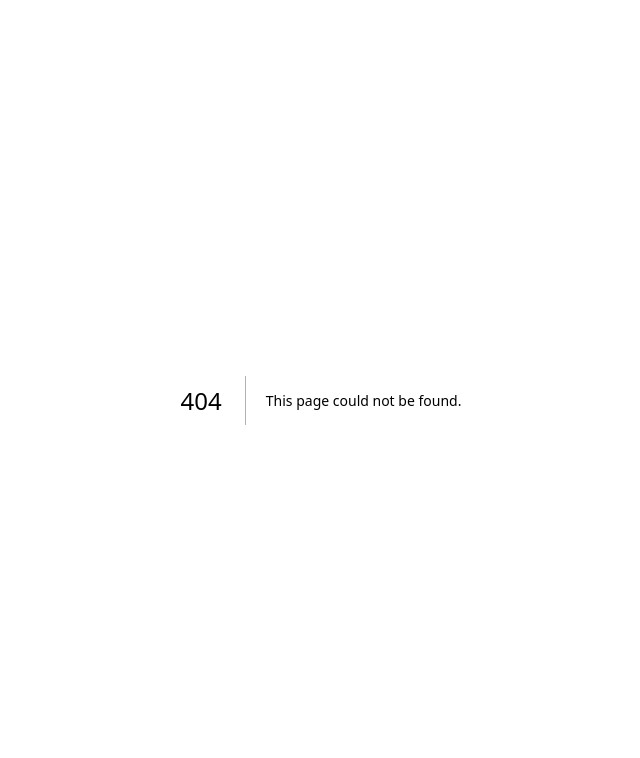
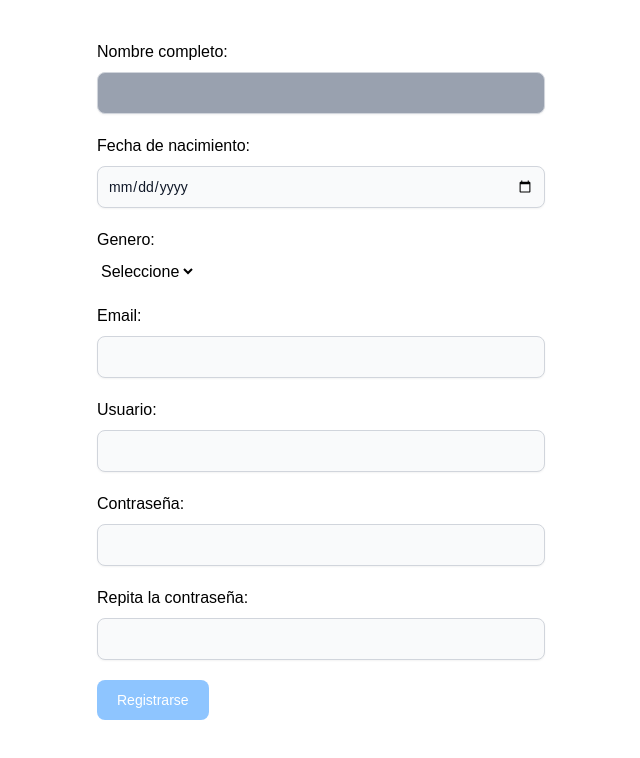
Before and after one commit to DuckHappy/quackly-frontend, a Next.js app: page /register in a window 1280 px wide. Before the commit this address had no page. Shown: the top 758 px of the page, without its empty margins (319-959 px from the left). Built offline with nearby package versions, Linux system fonts and the light colour scheme.

Commit message:
feat: add register page with basic style

```diff
--- a/src/app/globals.css
+++ b/src/app/globals.css
@@ -2,18 +2,17 @@
 @import "tailwindcss";
 
 :root {
-  --background: #ffffff;
-  --foreground: #171717;
+  --background: oklch(1 0 0);
+  --black: oklch(0 0 0);
+  --skyblue: oklch(80.74% 0.134 220.62);
 }
 
-
-
-@media (prefers-color-scheme: dark) {
+/* @media (prefers-color-scheme: dark) {
   :root {
-    --background: #0a0a0a;
+    --background: oklch(0 0 0);
     --foreground: #ededed;
   }
-}
+} */
 
 body {
   background: var(--background);
--- a/src/app/layout.tsx
+++ b/src/app/layout.tsx
@@ -17,6 +17,7 @@ export const metadata: Metadata = {
   description: "Generated by create next app",
 };
 
+// Es el layout principal.
 export default function RootLayout({
   children,
 }: Readonly<{
--- a/src/app/page.tsx
+++ b/src/app/page.tsx
@@ -5,6 +5,7 @@ import { Button } from "@/components/Button";
 import { AuthModal } from "@/components/AuthModal";
 import Image from "next/image";
 import { Logo } from "@/components/Logo";
+import LinkButton from "@/components/LinkButton";
 
 
 export default function Home() {
@@ -12,8 +13,8 @@ export default function Home() {
     <main className="flex flex-col items-center justify-start min-h-screen bg-gray-50 pt-3 ">
       <Logo />
       <Title />
-      <Button label="Login" variant="primary" onClick={() => {}} />
-      <Button label="Registro" variant="secondary" onClick={() => {}} />
+      <LinkButton label="Login" href="/login" variant="primary" onClick={() => {}} />
+      <LinkButton label="Registro" href="/register"  variant="secondary" onClick={() => {}} />
     </main>
   );
 }
--- /dev/null
+++ b/src/app/register/page.tsx
@@ -0,0 +1,129 @@
+// guardar los valores de todos los campos del formulario.
+"use client";
+import { useState } from "react";
+
+export default function RegisterPage() {
+  const [formData, setFormData] = useState({
+    // los campos inicialmente estan vacios
+    fullName: "",
+    birthDate: "",
+    gender: "",
+    age: "",
+    email: "",
+    username: "",
+    password: "",
+    confirmPassword: "",
+  });
+
+  // funcion para actualizar los valores del formulario
+  const handleInputs = (
+    e: React.ChangeEvent<HTMLInputElement | HTMLSelectElement>
+  ) => {
+    const { name, value } = e.target; // es el input que disparó el evento (onChange).
+    setFormData({ ...formData, [name]: value }); // asegura que el resto de los campos no se pierda al actualizar uno solo.
+  };
+
+  const handleSubmit = (e: React.FormEvent<HTMLFormElement>) => {
+    e.preventDefault(); // evita que el formulario haga un reload de la página al enviar.
+    console.log("Datos del formulario: ", formData); // Falta agregar validaciones y enviar los datos al backend.
+  };
+
+  return (
+
+      <form className="max-w-md mx-auto" onSubmit={handleSubmit}>
+
+        <div className="mb-5">
+          <label className="block mb-2 mt-10 text-md font-medium text-black">
+            Nombre completo:
+          </label>
+          <input
+            className="shadow-xs bg-gray-400 border border-gray-300 text-gray-900 text-sm rounded-lg focus:ring-offset-blue-500 focus:border-blue-500 block w-full p-2.5 dark:bg-gray-700 dark:border-gray-600 dark:placeholder-gray-400 dark:text-white dark:focus:ring-blue-500 dark:focus:border-blue-500 dark:shadow-xs-light"
+            type="text"
+            name="fullName"
+            value={formData.fullName} // input siempre refleja el valor actual del estado.
+            onChange={handleInputs} // se actualiza cada vez que el user escribe
+          />
+        </div>
+        <div className="mb-5">
+          <label className="block mb-2 text-md font-medium text-black">
+            Fecha de nacimiento:
+          </label>
+          <input
+            className="shadow-xs bg-gray-50 border border-gray-300 text-gray-900 text-sm rounded-lg focus:ring-blue-500 focus:border-blue-500 block w-full p-2.5 dark:bg-gray-700 dark:border-gray-600 dark:placeholder-gray-400 dark:text-white dark:focus:ring-blue-500 dark:focus:border-blue-500 dark:shadow-xs-light"
+            type="date"
+            name="birthDate"
+            value={formData.birthDate}
+            onChange={handleInputs}
+          />
+        </div>
+        <div className="mb-5">
+          <label className="block mb-2 text-md font-medium text-black">
+            Genero:
+          </label>
+          <select
+            className=""
+            name="gender"
+            value={formData.gender}
+            onChange={handleInputs}
+          >
+            <option value="">Seleccione</option>
+            <option value="male">Masculino</option>
+            <option value="female">Femenino</option>
+            <option value="other">Otro</option>
+          </select>
+        </div>
+        <div className="mb-5">
+          <label className="block mb-2 text-md font-medium text-black">
+            Email:
+          </label>
+          <input
+            className="shadow-xs bg-gray-50 border border-gray-300 text-gray-900 text-sm rounded-lg focus:ring-blue-500 focus:border-blue-500 block w-full p-2.5 dark:bg-gray-700 dark:border-gray-600 dark:placeholder-gray-400 dark:text-white dark:focus:ring-blue-500 dark:focus:border-blue-500 dark:shadow-xs-light"
+            type="email"
+            name="email"
+            value={formData.email}
+            onChange={handleInputs}
+          />
+        </div>
+        <div className="mb-5">
+          <label className="block mb-2 text-md font-medium text-black">
+            Usuario:
+          </label>
+          <input
+            className="shadow-xs bg-gray-50 border border-gray-300 text-gray-900 text-sm rounded-lg focus:ring-blue-500 focus:border-blue-500 block w-full p-2.5 dark:bg-gray-700 dark:border-gray-600 dark:placeholder-gray-400 dark:text-white dark:focus:ring-blue-500 dark:focus:border-blue-500 dark:shadow-xs-light"
+            type="text"
+            name="username"
+            value={formData.username}
+            onChange={handleInputs}
+          />
+        </div>
+        <div className="mb-5">
+          <label className="block mb-2 text-md font-medium text-black">
+            Contraseña:
+          </label>
+          <input
+            className="shadow-xs bg-gray-50 border border-gray-300 text-gray-900 text-sm rounded-lg focus:ring-blue-500 focus:border-blue-500 block w-full p-2.5 dark:bg-gray-700 dark:border-gray-600 dark:placeholder-gray-400 dark:text-white dark:focus:ring-blue-500 dark:focus:border-blue-500 dark:shadow-xs-light"
+            type="password"
+            name="password"
+            value={formData.password}
+            onChange={handleInputs}
+          />
+        </div>
+        <div className="mb-5">
+          <label className="block mb-2 text-md font-medium text-black">
+            Repita la contraseña:
+          </label>
+          <input
+            className="shadow-xs bg-gray-50 border border-gray-300 text-gray-900 text-sm rounded-lg focus:ring-blue-500 focus:border-blue-500 block w-full p-2.5 dark:bg-gray-700 dark:border-gray-600 dark:placeholder-gray-400 dark:text-white dark:focus:ring-blue-500 dark:focus:border-blue-500 dark:shadow-xs-light"
+            type="password"
+            name="confirmPassword"
+            value={formData.confirmPassword}
+            onChange={handleInputs}
+          />
+        </div>
+        <button type="submit" className="text-white bg-blue-300 hover:bg-blue-800 focus:ring-4 focus:outline-none focus:ring-blue-300 font-medium rounded-lg text-sm px-5 py-2.5 text-center dark:bg-blue-600 dark:hover:bg-blue-700 dark:focus:ring-blue-800">
+          Registrarse
+        </button>
+      </form>
+
+  );
+}
--- /dev/null
+++ b/src/components/LinkButton.tsx
@@ -0,0 +1,28 @@
+import Link from "next/link";
+
+type Props = {
+  label: string;
+  variant: "primary" | "secondary";
+  onClick: () => void;
+  href: string;
+};
+
+export default function LinkButton({ label, onClick, variant, href }: Props) {
+  const baseStyles =
+    "px-4 py-2 rounded-lg font-semibold transition-colors duration-200 mt-2";
+
+  const variantStyles =
+    variant === "primary"
+      ? "bg-yellow-400 text-black hover:bg-yellow-500 mt-4"
+      : "bg-sky-400 text-black border hover:bg-gray-200";
+
+  return (
+    <Link
+      href={href}
+      onNavigate={onClick}
+      className={`${baseStyles} ${variantStyles}`}
+    >
+      {label}
+    </Link>
+  );
+}
```
